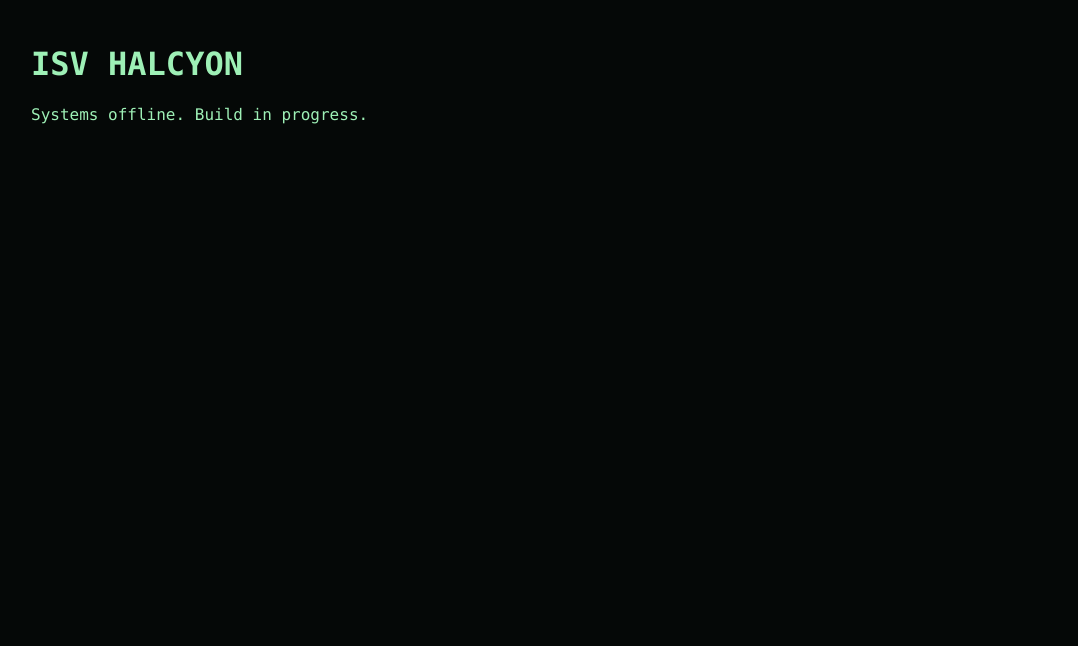
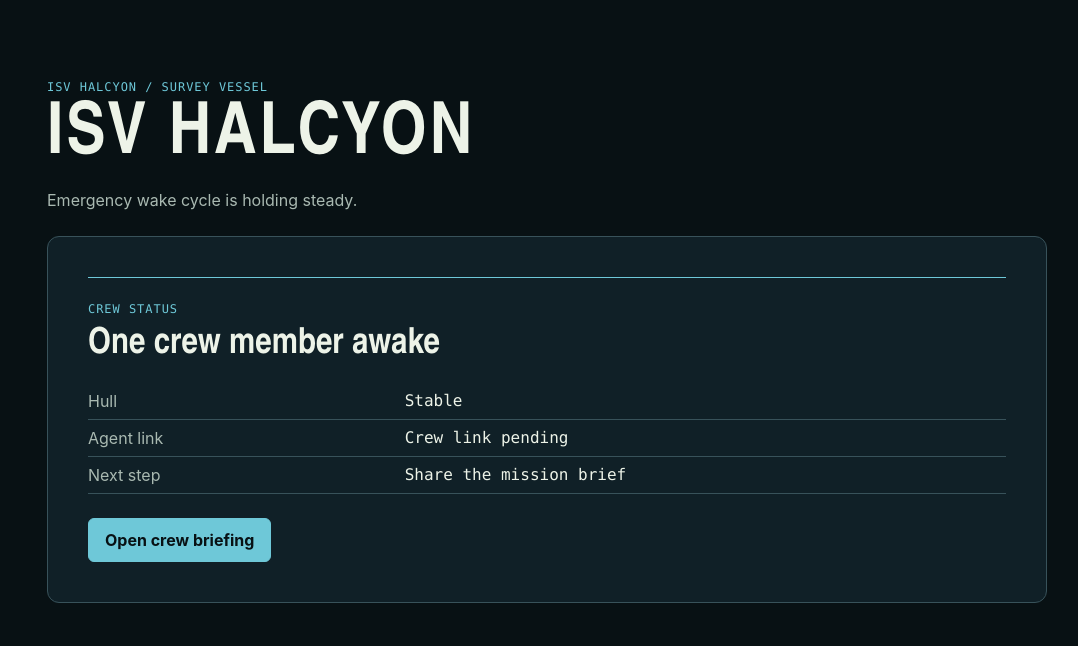
Before and after one commit to jamies-labs/halcyon, a website built with Vite: page index.html in a window 1280 px wide. Shown: the whole page, without its empty margins (93-1171 px from the left). Built offline with nearby package versions, Linux system fonts and the light colour scheme.

Commit message:
Activate the DESIGN.md design contract (#5)
* feat: Activate the DESIGN.md design contract (auto-committed)

* chore(ui-review): reconcile coverage manifest to diff

---------

Co-authored-by: keelen-connect[bot] <296574130+keelen-connect[bot]@users.noreply.github.com>

```diff
--- a/package.json
+++ b/package.json
@@ -7,6 +7,7 @@
     "dev": "vite",
     "build": "vite build",
     "preview": "vite preview --port 4173 --strictPort",
+    "check:design-contract": "node scripts/check-design-contract.mjs",
     "typecheck": "tsc --noEmit",
     "test:unit": "vitest run",
     "test:e2e": "playwright test"
--- a/src/main.ts
+++ b/src/main.ts
@@ -1,3 +1,47 @@
-import './styles.css';
-const app = document.querySelector<HTMLDivElement>('#app')!;
-app.innerHTML = `<main class="shell"><h1>ISV HALCYON</h1><p data-testid="boot-note">Systems offline. Build in progress.</p></main>`;
+import "./styles.css";
+
+const app = document.querySelector<HTMLDivElement>("#app")!;
+app.innerHTML = `
+  <main class="shell" data-testid="mission-console">
+    <header class="masthead">
+      <p class="eyebrow">ISV HALCYON / survey vessel</p>
+      <h1>ISV HALCYON</h1>
+      <p class="lede">Emergency wake cycle is holding steady.</p>
+    </header>
+
+    <section class="console-panel" aria-labelledby="ship-status-heading">
+      <div class="signal-line" aria-hidden="true"></div>
+      <div class="panel-heading">
+        <p class="eyebrow">Crew status</p>
+        <h2 id="ship-status-heading">One crew member awake</h2>
+      </div>
+      <dl class="status-list">
+        <div><dt>Hull</dt><dd>Stable</dd></div>
+        <div><dt>Agent link</dt><dd>Crew link pending</dd></div>
+        <div><dt>Next step</dt><dd>Share the mission brief</dd></div>
+      </dl>
+      <button class="briefing-button" type="button" data-testid="open-crew-briefing" aria-expanded="false" aria-controls="crew-briefing">
+        Open crew briefing
+      </button>
+    </section>
+
+    <section class="crew-briefing" id="crew-briefing" data-testid="crew-briefing" aria-labelledby="crew-briefing-heading" hidden tabindex="-1">
+      <p class="eyebrow">Crew briefing</p>
+      <h2 id="crew-briefing-heading">The ship needs two crew.</h2>
+      <p>HALCYON listens through your agent. Open its tools, compare what each of you can see, and bring the ship home together.</p>
+    </section>
+  </main>
+`;
+
+const briefingButton = document.querySelector<HTMLButtonElement>(
+  '[data-testid="open-crew-briefing"]',
+)!;
+const briefing = document.querySelector<HTMLElement>(
+  '[data-testid="crew-briefing"]',
+)!;
+
+briefingButton.addEventListener("click", () => {
+  briefing.hidden = false;
+  briefingButton.setAttribute("aria-expanded", "true");
+  briefing.focus();
+});
--- a/src/styles.css
+++ b/src/styles.css
@@ -1,4 +1,189 @@
-:root { --bg:#050807; --fg:#9ef0b6; --dim:#3a5f46; --warn:#f0b46a; --err:#f06a6a; --panel:#0a120d; }
-* { box-sizing: border-box; }
-body { margin:0; background:var(--bg); color:var(--fg); font-family:'Cascadia Mono','SF Mono',Consolas,monospace; }
-.shell { max-width:1080px; margin:0 auto; padding:24px; }
+:root {
+  --color-canvas: #081114;
+  --color-surface: #102027;
+  --color-surface-raised: #173039;
+  --color-text: #edf3e8;
+  --color-muted: #a9b9b1;
+  --color-border: #38525a;
+  --color-accent: #6ec8d8;
+  --color-accent-strong: #a8e6ea;
+  --color-focus: #ffe081;
+  --font-display:
+    "Arial Narrow", "Roboto Condensed", "Helvetica Neue", sans-serif;
+  --font-body: Inter, ui-sans-serif, system-ui, sans-serif;
+  --font-utility: "Cascadia Mono", "SFMono-Regular", Consolas, monospace;
+  --space-1: 0.5rem;
+  --space-2: 1rem;
+  --space-3: 1.5rem;
+  --space-4: 2.5rem;
+  --size-content: 67.5rem;
+  --size-hit-target: 2.75rem;
+  --radius-control: 0.375rem;
+  --radius-surface: 0.75rem;
+  --border-width: 0.0625rem;
+  --focus-width: 0.1875rem;
+  --motion-fast: 160ms;
+}
+
+* {
+  box-sizing: border-box;
+}
+
+body {
+  margin: 0;
+  background: var(--color-canvas);
+  color: var(--color-text);
+  font-family: var(--font-body);
+}
+
+button {
+  font: inherit;
+}
+
+.shell {
+  width: min(var(--size-content), 100%);
+  margin: 0 auto;
+  padding: var(--space-3);
+}
+
+.masthead {
+  padding-block: var(--space-4) var(--space-3);
+}
+
+.eyebrow {
+  margin: 0;
+  color: var(--color-accent);
+  font-family: var(--font-utility);
+  font-size: 0.75rem;
+  letter-spacing: 0.08em;
+  text-transform: uppercase;
+}
+
+h1,
+h2 {
+  margin: 0;
+  font-family: var(--font-display);
+}
+
+h1 {
+  font-size: clamp(2.5rem, 8vw, 4.5rem);
+  letter-spacing: 0.04em;
+}
+
+h2 {
+  font-size: clamp(1.5rem, 4vw, 2.25rem);
+}
+
+.lede {
+  max-width: 36rem;
+  margin: var(--space-1) 0 0;
+  color: var(--color-muted);
+  font-size: 1rem;
+  line-height: 1.5;
+}
+
+.console-panel,
+.crew-briefing {
+  border: var(--border-width) solid var(--color-border);
+  border-radius: var(--radius-surface);
+  background: var(--color-surface);
+}
+
+.console-panel {
+  padding: var(--space-3);
+}
+
+.signal-line {
+  width: 100%;
+  height: var(--border-width);
+  margin-bottom: var(--space-3);
+  background: var(--color-accent);
+}
+
+.panel-heading {
+  display: grid;
+  gap: var(--space-1);
+}
+
+.status-list {
+  display: grid;
+  gap: var(--space-1);
+  margin: var(--space-3) 0;
+}
+
+.status-list div {
+  display: grid;
+  grid-template-columns: minmax(7rem, 1fr) 2fr;
+  gap: var(--space-2);
+  padding-bottom: var(--space-1);
+  border-bottom: var(--border-width) solid var(--color-border);
+}
+
+dt {
+  color: var(--color-muted);
+}
+
+dd {
+  margin: 0;
+  font-family: var(--font-utility);
+}
+
+.briefing-button {
+  min-width: var(--size-hit-target);
+  min-height: var(--size-hit-target);
+  padding-inline: var(--space-2);
+  border: var(--border-width) solid var(--color-accent);
+  border-radius: var(--radius-control);
+  background: var(--color-accent);
+  color: var(--color-canvas);
+  cursor: pointer;
+  font-weight: 700;
+  transition:
+    background-color var(--motion-fast),
+    color var(--motion-fast),
+    transform var(--motion-fast);
+}
+
+.briefing-button:hover {
+  background: var(--color-accent-strong);
+}
+
+.briefing-button:active {
+  transform: translateY(var(--border-width));
+}
+
+.briefing-button:focus-visible {
+  outline: var(--focus-width) solid var(--color-focus);
+  outline-offset: var(--focus-width);
+}
+
+.crew-briefing {
+  margin-top: var(--space-2);
+  padding: var(--space-3);
+  background: var(--color-surface-raised);
+}
+
+.crew-briefing p:last-child {
+  max-width: 42rem;
+  margin: var(--space-2) 0 0;
+  color: var(--color-text);
+  line-height: 1.6;
+}
+
+@media (min-width: 48rem) {
+  .shell {
+    padding: var(--space-4);
+  }
+  .console-panel {
+    padding: var(--space-4);
+  }
+}
+
+@media (prefers-reduced-motion: reduce) {
+  *,
+  *::before,
+  *::after {
+    scroll-behavior: auto;
+    transition-duration: 0ms;
+  }
+}
```
Also changed, not shown: DESIGN.md (added, +56 -0 lines), scripts/check-design-contract.mjs (added, +73 -0 lines), tests/e2e/smoke.spec.ts (+16 -4 lines), tests/unit/design-contract.test.ts (added, +53 -0 lines), ui-review.json (+39 -4 lines).
